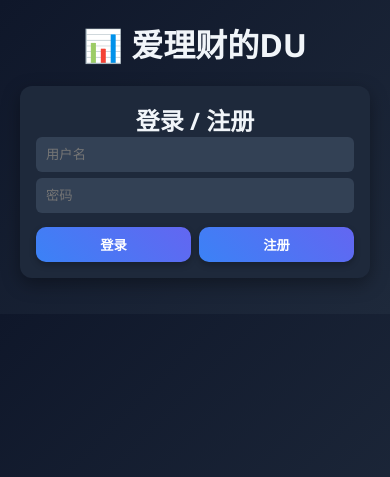
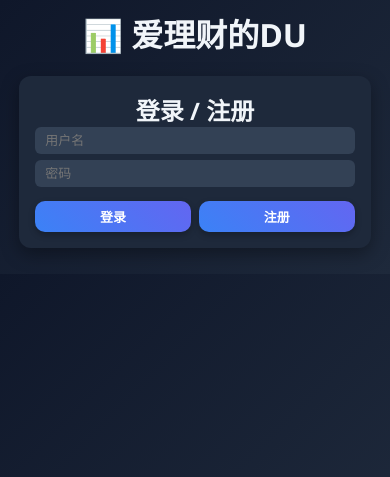
Before and after one commit to Winedudu/fund_manager, a Flask app: page / in a window 390 px wide. Shown: the top 477 px of the page. Run offline with Flask 3, Linux system fonts and the light colour scheme; some libraries are stand-ins or nearby versions.

Commit message:
Update index.html

```diff
--- a/templates/index.html
+++ b/templates/index.html
@@ -2,7 +2,7 @@
 <html lang="zh">
 <head>
     <meta charset="UTF-8">
-    <meta name="viewport" content="width=device-width, initial-scale=1">
+    <meta name="viewport" content="width=device-width, initial-scale=1, maximum-scale=1, user-scalable=no">
     <title>爱理财的DU</title>
     <script src="https://cdn.jsdelivr.net/npm/chart.js"></script>
     <style>
@@ -35,9 +35,9 @@
             border-radius: 12px;
             padding: 16px;
             box-shadow: 0 6px 18px rgba(0,0,0,0.35);
-            width: 100%;
+            width: 95%;
             max-width: 420px;
-            margin-bottom: 16px;
+            margin: 0 auto 16px auto;
         }
         input {
             padding: 10px;
@@ -47,6 +47,7 @@
             background: #334155;
             color: white;
             margin-bottom: 6px;
+            font-size: 14px;
         }
         button {
             padding: 8px 14px;
@@ -57,6 +58,7 @@
             color: white;
             transition: all 0.2s ease-in-out;
             box-shadow: 0 3px 6px rgba(0,0,0,0.25);
+            font-size: 14px;
         }
         button:hover { transform: translateY(-2px); box-shadow: 0 6px 12px rgba(0,0,0,0.35); }
 
@@ -77,15 +79,16 @@
         #loginPanel .form-row button { flex:1; border-radius:10px; background:linear-gradient(45deg, #3b82f6, #6366f1); }
         #loginPanel .form-row button:hover { transform: translateY(-2px); box-shadow:0 4px 12px rgba(0,0,0,0.35); }
 
-        .grid { display:flex; gap:12px; margin-bottom:16px; }
-        .stat-card { padding:10px; text-align:center; flex:0 0 22%; min-width:80px; border-radius:10px; background: var(--card); }
+        .grid { display:flex; gap:12px; margin-bottom:16px; flex-wrap: wrap; justify-content: center; }
+        .stat-card { padding:10px; text-align:center; flex: 0 0 22%; min-width:80px; border-radius:10px; background: var(--card); }
         .stat-title { font-size:13px; color: var(--sub); }
         .stat-value { font-size:18px; font-weight:600; margin-top:5px; }
         .up { color: var(--up); } .down { color: var(--down); } .blink { animation: blink 1s infinite; }
         @keyframes blink { 0%,50%,100% { opacity:1; } 25%,75% { opacity:0.2; } }
         .small { font-size:12px; color: var(--sub); }
         .loading { text-align:center; padding:10px; color: var(--sub); }
-        canvas { margin-top:8px; width:100% !important; }
+        canvas { margin-top:8px; width:100% !important; height:auto; }
+
         .fund-header { display:flex; justify-content:space-between; align-items:center; cursor:pointer; padding:12px 16px; background:#1e293b; border-radius:12px 12px 0 0; transition:0.2s; }
         .fund-header:hover { background:#27303f; }
         .fund-header-left { display:flex; flex-direction:column; gap:2px; }
@@ -127,6 +130,15 @@
             margin-bottom:10px;
         }
         @keyframes spin { 0% { transform:rotate(0deg); } 100% { transform:rotate(360deg); } }
+
+        /* ===== 小屏幕适配 ===== */
+        @media (max-width: 480px){
+            body { padding:10px; }
+            .stat-card { flex: 0 0 45%; min-width:45%; margin-bottom:8px; }
+            input, button { font-size:13px; padding:6px 10px; }
+            .fund-header, .fund-body, .fund-buttons { padding:8px 12px; }
+            .fund-body canvas { height: 120px; }
+        }
     </style>
 </head>
 <body>
@@ -454,5 +466,6 @@ function updatePie(funds){
 setInterval(()=>{ if(app.style.display=="block") refreshRealtime(); }, 30000);
 
 </script>
+
 </body>
 </html>
```
